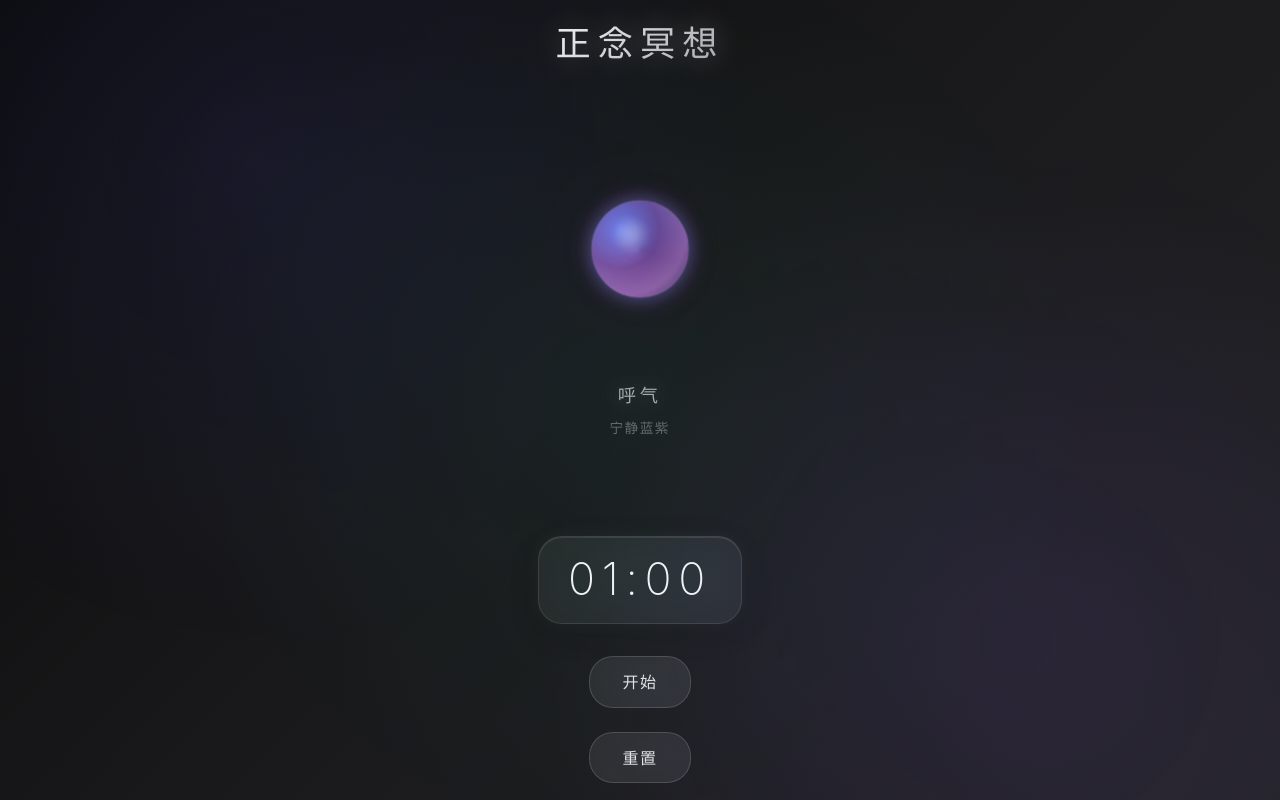
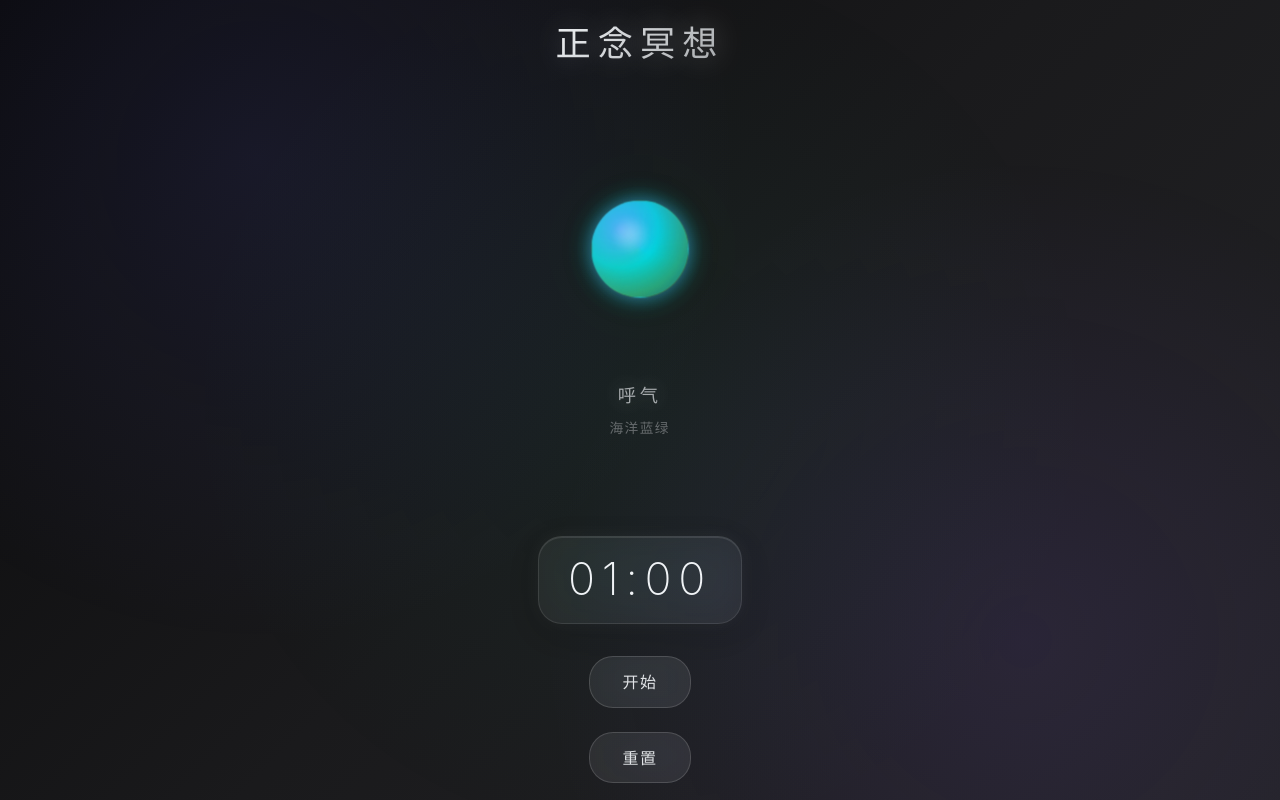
Before and after one commit to MindForge-AdventureX2025/MindForgeHomePage, a React app: page / in a window 1280 px wide. Built offline with nearby package versions, Linux system fonts and the light colour scheme; the HTML template or start-up script is replaced by a standard one.

Commit message:
refactor: simplify color transition logic and remove unused variables in SiriBreathingOrb component

```diff
--- a/src/components/SiriBreathingOrb.jsx
+++ b/src/components/SiriBreathingOrb.jsx
@@ -6,11 +6,9 @@ function SiriBreathingOrb({ duration = 4000 }) {
   const [phase, setPhase] = useState('inhale');
   const [progress, setProgress] = useState(0);
   const [colorIndex, setColorIndex] = useState(0);
-  const [colorTransitionProgress, setColorTransitionProgress] = useState(0);
   const requestRef = useRef();
   const startTime = useRef();
-  const cycleCountRef = useRef(0);
-  const colorTransitionRef = useRef(false);
+  const phaseCountRef = useRef(0); // 简单计数器
 
   // Siri风格的颜色组合 - 更自然的渐变色彩
   const colorSchemes = [
@@ -53,38 +51,11 @@ function SiriBreathingOrb({ duration = 4000 }) {
   ];
 
   const currentColors = colorSchemes[colorIndex];
-  const nextColors = colorSchemes[(colorIndex + 1) % colorSchemes.length];
 
-  // 混合当前颜色和下一个颜色
-  const mixColors = (color1, color2, ratio) => {
-    if (ratio === 0) return color1;
-    if (ratio === 1) return color2;
-
-    // 简单的颜色混合 - 在实际项目中可以使用更复杂的颜色混合算法
-    const hex1 = color1.replace('#', '');
-    const hex2 = color2.replace('#', '');
-
-    const r1 = parseInt(hex1.substr(0, 2), 16);
-    const g1 = parseInt(hex1.substr(2, 2), 16);
-    const b1 = parseInt(hex1.substr(4, 2), 16);
-
-    const r2 = parseInt(hex2.substr(0, 2), 16);
-    const g2 = parseInt(hex2.substr(2, 2), 16);
-    const b2 = parseInt(hex2.substr(4, 2), 16);
-
-    const r = Math.round(r1 + (r2 - r1) * ratio);
-    const g = Math.round(g1 + (g2 - g1) * ratio);
-    const b = Math.round(b1 + (b2 - b1) * ratio);
-
-    return `#${r.toString(16).padStart(2, '0')}${g.toString(16).padStart(2, '0')}${b.toString(16).padStart(2, '0')}`;
-  };
-
-  const displayColors = {
-    primary: mixColors(currentColors.primary, nextColors.primary, colorTransitionProgress),
-    secondary: mixColors(currentColors.secondary, nextColors.secondary, colorTransitionProgress),
-    tertiary: mixColors(currentColors.tertiary, nextColors.tertiary, colorTransitionProgress),
-    name: colorTransitionProgress < 0.5 ? currentColors.name : nextColors.name
-  };
+  // 基于相位计数简单切换颜色
+  const colorTransitionProgress = phase === 'inhale' && phaseCountRef.current > 0 && (phaseCountRef.current % 8 === 0 || phaseCountRef.current % 8 === 1)
+    ? progress
+    : 0;
 
   useEffect(() => {
     let animationFrame;
@@ -95,42 +66,31 @@ function SiriBreathingOrb({ duration = 4000 }) {
       let percent = Math.min(elapsed / duration, 1);
       setProgress(percent);
 
-      // 在吸气阶段进行颜色过渡
-      if (phase === 'inhale' && colorTransitionRef.current) {
-        setColorTransitionProgress(percent);
-      }
-
       if (percent < 1) {
         animationFrame = requestAnimationFrame(animateBreath);
       } else {
+        // 完成一个相位
+        phaseCountRef.current++;
         const newPhase = phase === 'inhale' ? 'exhale' : 'inhale';
-        setPhase(newPhase);
 
-        // 在吸气开始时启动颜色过渡
-        if (newPhase === 'inhale') {
-          cycleCountRef.current++;
-          const shouldChangeColor = cycleCountRef.current % 2 === 0; // 每两个循环切换一次颜色
+        console.log('Phase:', phaseCountRef.current, phase, '->', newPhase);
 
-          if (shouldChangeColor) {
-            colorTransitionRef.current = true;
-            setColorTransitionProgress(0);
-          }
-        } else {
-          // 呼气结束，完成颜色过渡
-          if (colorTransitionRef.current) {
-            setColorIndex((prev) => (prev + 1) % colorSchemes.length);
-            setColorTransitionProgress(0);
-            colorTransitionRef.current = false;
-          }
+        // 每6个相位切换一次颜色（约24秒）
+        if (phaseCountRef.current > 0 && phaseCountRef.current % 1 === 0) {
+          const newColorIndex = (colorIndex + 1) % colorSchemes.length;
+          console.log('Color change:', colorIndex, '->', newColorIndex);
+          setColorIndex(newColorIndex);
         }
 
+        setPhase(newPhase);
         setProgress(0);
         startTime.current = null;
       }
     }
+
     animationFrame = requestAnimationFrame(animateBreath);
     return () => cancelAnimationFrame(animationFrame);
-  }, [phase, duration, colorSchemes.length]);
+  }, [phase, duration, colorIndex, colorSchemes.length]);
 
   // 计算缩放比例 (0.8 到 1.4) - 实时跟随呼吸进度
   const scaleMin = 0.8, scaleMax = 1.4;
@@ -152,7 +112,7 @@ function SiriBreathingOrb({ duration = 4000 }) {
           style={{
             transform: `scale(${scale * 1.6})`,
             opacity: glowIntensity * 0.4,
-            background: `radial-gradient(circle, ${displayColors.tertiary}20 0%, transparent 70%)`
+            background: `radial-gradient(circle, ${currentColors.tertiary}20 0%, transparent 70%)`
           }}
         />
 
@@ -162,7 +122,7 @@ function SiriBreathingOrb({ duration = 4000 }) {
           style={{
             transform: `scale(${scale * 1.3})`,
             opacity: glowIntensity * 0.6,
-            background: `radial-gradient(circle, ${displayColors.secondary}30 0%, transparent 60%)`
+            background: `radial-gradient(circle, ${currentColors.secondary}30 0%, transparent 60%)`
           }}
         />
 
@@ -174,17 +134,17 @@ function SiriBreathingOrb({ duration = 4000 }) {
             background: `
               radial-gradient(
                 circle at 30% 30%,
-                ${displayColors.primary}ff 0%,
-                ${displayColors.secondary}cc 40%,
-                ${displayColors.tertiary}88 70%,
+                ${currentColors.primary}ff 0%,
+                ${currentColors.secondary}cc 40%,
+                ${currentColors.tertiary}88 70%,
                 transparent 100%
               )
             `,
             boxShadow: `
-              0 0 ${60 * glowIntensity}px ${displayColors.primary}66,
-              0 0 ${100 * glowIntensity}px ${displayColors.secondary}44,
-              0 0 ${140 * glowIntensity}px ${displayColors.tertiary}22,
-              inset 0 0 40px ${displayColors.primary}33
+              0 0 ${60 * glowIntensity}px ${currentColors.primary}66,
+              0 0 ${100 * glowIntensity}px ${currentColors.secondary}44,
+              0 0 ${140 * glowIntensity}px ${currentColors.tertiary}22,
+              inset 0 0 40px ${currentColors.primary}33
             `
           }}
         >
@@ -195,10 +155,10 @@ function SiriBreathingOrb({ duration = 4000 }) {
               background: `
                 conic-gradient(
                   from ${progress * 360}deg,
-                  ${displayColors.primary}40 0deg,
-                  ${displayColors.secondary}60 120deg,
-                  ${displayColors.tertiary}40 240deg,
-                  ${displayColors.primary}40 360deg
+                  ${currentColors.primary}40 0deg,
+                  ${currentColors.secondary}60 120deg,
+                  ${currentColors.tertiary}40 240deg,
+                  ${currentColors.primary}40 360deg
                 )
               `
             }}
@@ -251,7 +211,7 @@ function SiriBreathingOrb({ duration = 4000 }) {
         }}
       >
         <span className="phase-text">{phase === 'inhale' ? '吸气' : '呼气'}</span>
-        <span className="color-name">{displayColors.name}</span>
+        <span className="color-name">{currentColors.name}</span>
       </motion.div>
     </div>
   );
```
